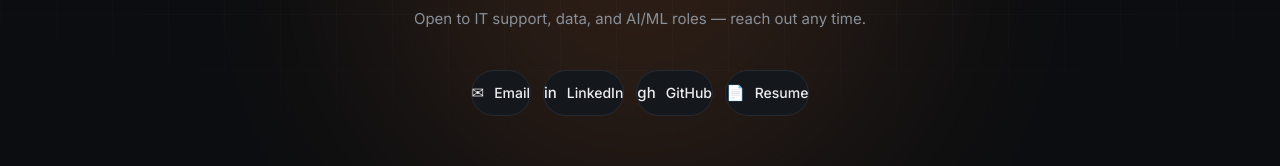
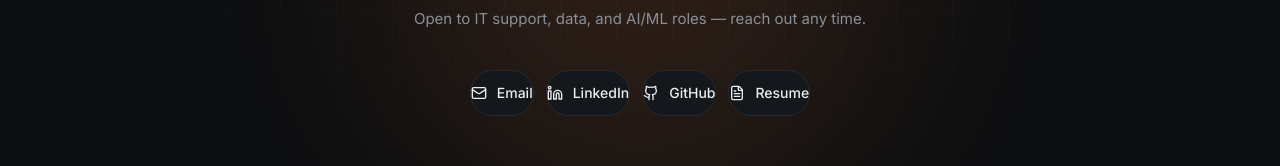
Before and after one commit to malshthunga/updated-portfolio, a Next.js app in the folder portfolio-nextjs/: page / in a window 1280 px wide. Shown: the part 4004-4170 px from the top of the page. Built offline with nearby package versions, Linux system fonts and the light colour scheme.

Commit message:
new updates

```diff
--- /dev/null
+++ b/package.json
@@ -0,0 +1,6 @@
+{
+  "dependencies": {
+    "lucide-react": "^1.28.0",
+    "react-icons": "^5.7.0"
+  }
+}
--- a/portfolio-nextjs/components/Contact.tsx
+++ b/portfolio-nextjs/components/Contact.tsx
@@ -1,10 +1,11 @@
+import { Mail, Linkedin, Github, FileText } from "lucide-react";
 import TileCanvas from "./TileCanvas";
 
 const links = [
-  { label: "Email", icon: "✉", href: "mailto:you@example.com" },
-  { label: "LinkedIn", icon: "in", href: "https://www.linkedin.com/in/nethmi-ranathunga/" },
-  { label: "GitHub", icon: "gh", href: "https://github.com/malshthunga" },
-  { label: "Resume", icon: "📄", href: "/resume.pdf" },
+  { label: "Email", icon: Mail, href: "mailto:you@example.com" },
+  { label: "LinkedIn", icon: Linkedin, href: "https://www.linkedin.com/in/nethmi-ranathunga/" },
+  { label: "GitHub", icon: Github, href: "https://github.com/malshthunga" },
+  { label: "Resume", icon: FileText, href: "/resume.pdf" },
 ];
 
 export default function Contact() {
@@ -24,15 +25,22 @@ export default function Contact() {
           </p>
         </div>
         <div className="flex flex-wrap gap-3 justify-center">
-          {links.map((l) => (
+          {links.map((l) => {
+            const Icon = l.icon;
+            return (
               <a
+
                 key={l.label}
                 href={l.href}
+                target={l.href.startsWith("http") ? "_blank" : undefined}
+                rel={l.href.startsWith("http") ? "noopener noreferrer" : undefined}
                 className="flex items-center gap-2.5 px-5.5 py-3 rounded-full border border-border bg-surface text-sm font-medium transition-all hover:border-accent hover:bg-accent/10 hover:text-accent hover:-translate-y-0.5"
               >
-              <span className="text-[15px]">{l.icon}</span> {l.label}
+                <Icon size={16} strokeWidth={2} />
+                {l.label}
               </a>
-          ))}
+            );
+          })}
         </div>
       </div>
     </section>
```
Also changed, not shown: 1 other file (tests, documents, lock files or other folders). Lines whose indentation alone changed are shown as unchanged.
